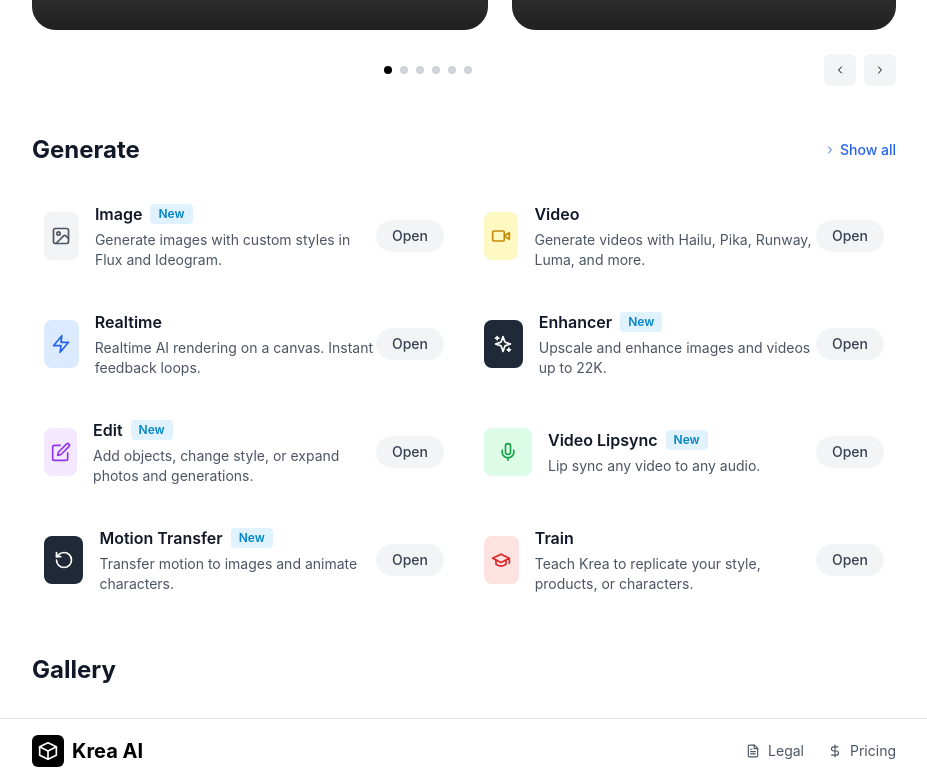
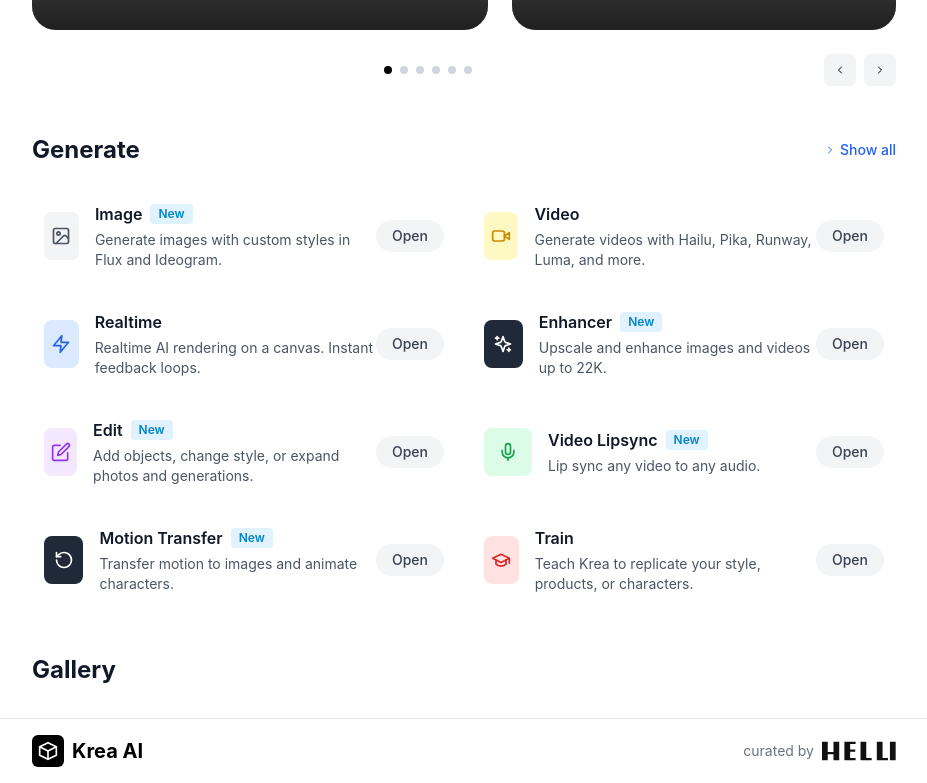
Before and after one commit to Easysoul1/Cartolinks-Solutions, a Next.js app: page / in a window 1280 px wide. Shown: the part 362-1145 px from the top of the page, without its empty margins (176-1103 px from the left). Built offline with nearby package versions, Linux system fonts and the light colour scheme; grey boxes are pictures that could not be loaded.

Commit message:
Update footer to match design

```diff
--- a/app/components/Footer.tsx
+++ b/app/components/Footer.tsx
@@ -17,16 +17,12 @@
             <span className="text-black text-xl font-bold">Krea AI</span>
           </div>
 
-          {/* Right side - Links */}
-          <div className="flex items-center gap-6">
-            <button className="flex items-center gap-2 text-gray-600 text-sm">
-              <FileText className="w-3.5 h-3.5" />
-              <span>Legal</span>
-            </button>
-            <button className="flex items-center gap-2 text-gray-600 text-sm">
-              <DollarSign className="w-3.5 h-3.5" />
-              <span>Pricing</span>
-            </button>
+          {/* Right side - Curated by */}
+          <div className="flex items-center gap-2">
+            <span className="text-gray-500 text-sm">curated by</span>
+            <svg width="74" height="20" viewBox="0 0 74 20" fill="none" xmlns="http://www.w3.org/2000/svg">
+              <path d="M0 19.2V0.8H5.74V11.12H11.48V0.8H17.22V19.2H11.48V13.28H5.74V19.2H0ZM22.3879 19.2V0.8H33.5879V2.96H28.1279V8.48H33.2279V10.64H28.1279V17.04H33.5879V19.2H22.3879ZM38.5219 19.2V0.8H44.2619V17.04H49.6619V19.2H38.5219ZM54.8279 19.2V0.8H60.5679V17.04H65.9679V19.2H54.8279ZM73.6619 19.2V0.8H67.9219V19.2H73.6619Z" fill="#111111"/>
+            </svg>
           </div>
         </div>
       </div>
```
Also changed, not shown: project.png (added).
